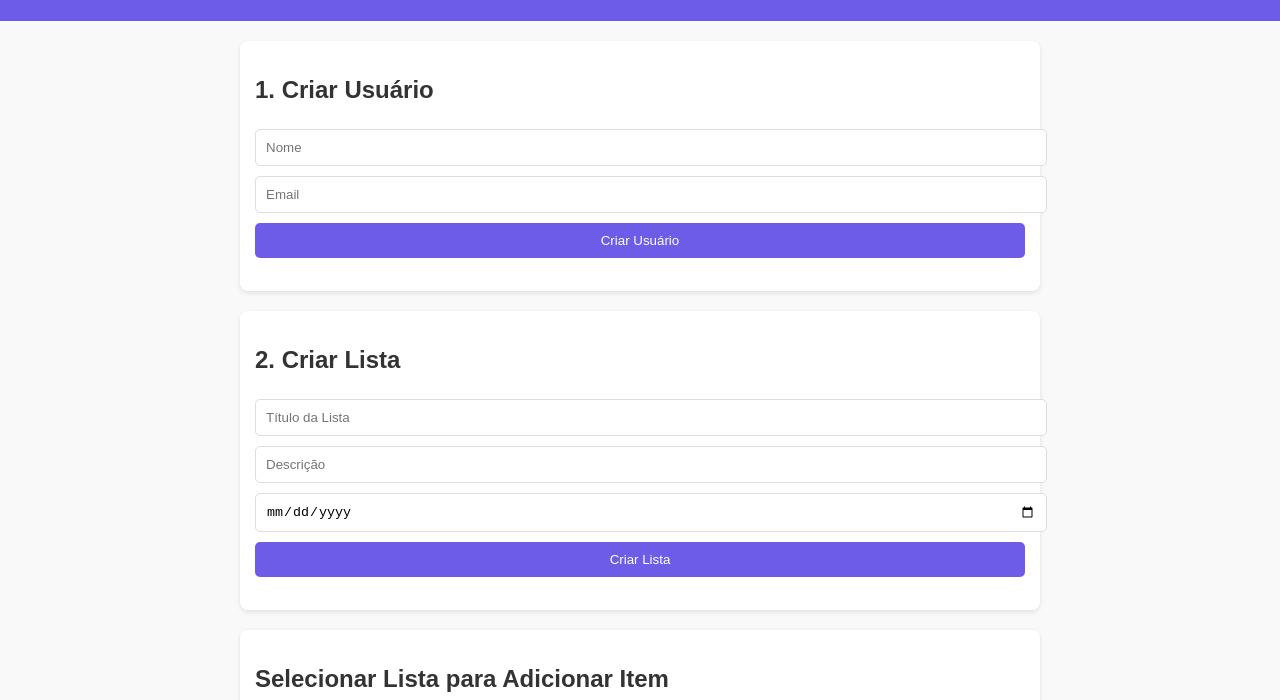
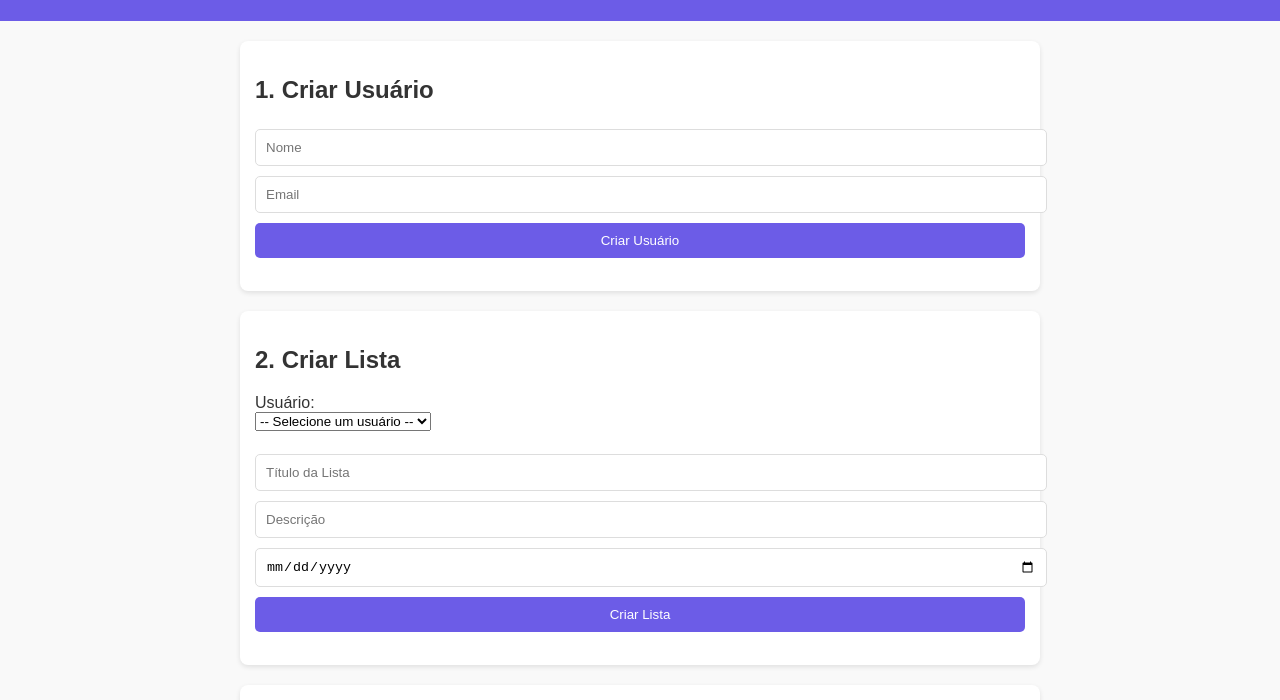
Before and after one commit to ts-broker/istoeuquero-frontend, a plain HTML site: page index.html in a window 1280 px wide. Shown: the part 100-800 px from the top of the page. Drawn offline with Linux system fonts and the light colour scheme; no server answers.

Commit message:
Update index.html

```diff
--- a/index.html
+++ b/index.html
@@ -23,10 +23,15 @@
     <!-- Criar lista -->
     <section>
       <h2>2. Criar Lista</h2>
+      <label>Usuário:</label><br>
+      <select id="userSelectForList" onchange="setUserForList()">
+        <option value="">-- Selecione um usuário --</option>
+      </select><br><br>
+
       <input id="wishlistTitle" placeholder="Título da Lista" /><br />
       <input id="wishlistDesc" placeholder="Descrição" /><br />
       <input id="wishlistDate" type="date" /><br />
-      <button onclick="createWishlist()">Criar Lista</button>
+      <button id="createListBtn" onclick="createWishlist()" disabled>Criar Lista</button>
       <pre id="wishlistResult"></pre>
     </section>
 
```
